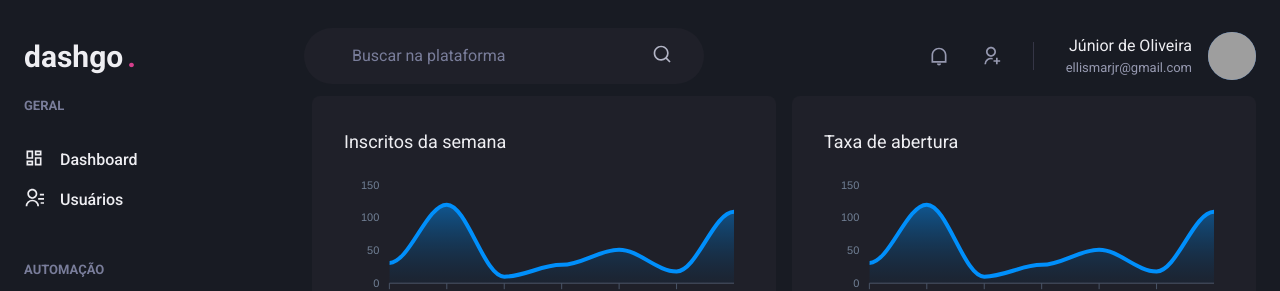
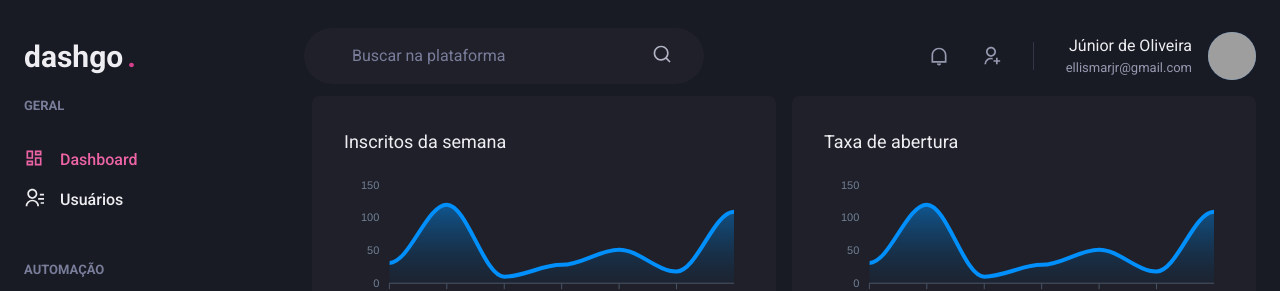
Before and after one commit to ellismarjr/dashgo, a Next.js app: page /dashboard in a window 1280 px wide. Shown: the top 291 px of the page. Built offline with nearby package versions, Linux system fonts and the light colour scheme; grey boxes are pictures that could not be loaded.

Commit message:
check active link

```diff
--- /dev/null
+++ b/src/components/ActiveLink.tsx
@@ -0,0 +1,32 @@
+import { useRouter } from "next/dist/client/router";
+import Link, { LinkProps } from "next/link";
+import { cloneElement, ReactElement } from "react";
+
+interface ActiveLinkProps extends LinkProps {
+  children: ReactElement;
+  shouldMatchExacHref?: boolean;
+}
+
+export function ActiveLink({ children, shouldMatchExacHref = false, ...rest }: ActiveLinkProps) {
+  const { asPath } = useRouter();
+
+  let isActive = false;
+
+  if (shouldMatchExacHref && (asPath === rest.href || asPath === rest.as)) {
+    isActive = true;
+  }
+
+  if (!shouldMatchExacHref &&
+    (asPath.startsWith(String(rest.href)) ||
+      asPath.startsWith(String(rest.as)))) {
+    isActive = true;
+  }
+
+  return (
+    <Link {...rest}>
+      {cloneElement(children, {
+        color: isActive ? 'pink.400' : 'gray.50'
+      })}
+    </Link>
+  );
+}
--- a/src/components/Sidebabr/NavLink.tsx
+++ b/src/components/Sidebabr/NavLink.tsx
@@ -1,6 +1,6 @@
+import { ElementType } from "react";
 import { Icon, Link as ChakraLink, Text, LinkProps as ChakraLinkProps } from "@chakra-ui/react";
-import { ElementType } from "react";
-import Link from 'next/link';
+import { ActiveLink } from "../ActiveLink";
 
 interface NavLinkProps extends ChakraLinkProps {
   icon: ElementType;
@@ -10,11 +10,11 @@
 
 export function NavLink({ icon, children, href, ...rest }: NavLinkProps) {
   return (
-    <Link href={href} passHref>
+    <ActiveLink href={href} passHref>
       <ChakraLink display="flex" align="center" {...rest}>
         <Icon as={icon} fontSize="20" />
         <Text ml="4" fontWeight="medium">{children}</Text>
       </ChakraLink>
-    </Link>
+    </ActiveLink>
   );
 }
```
